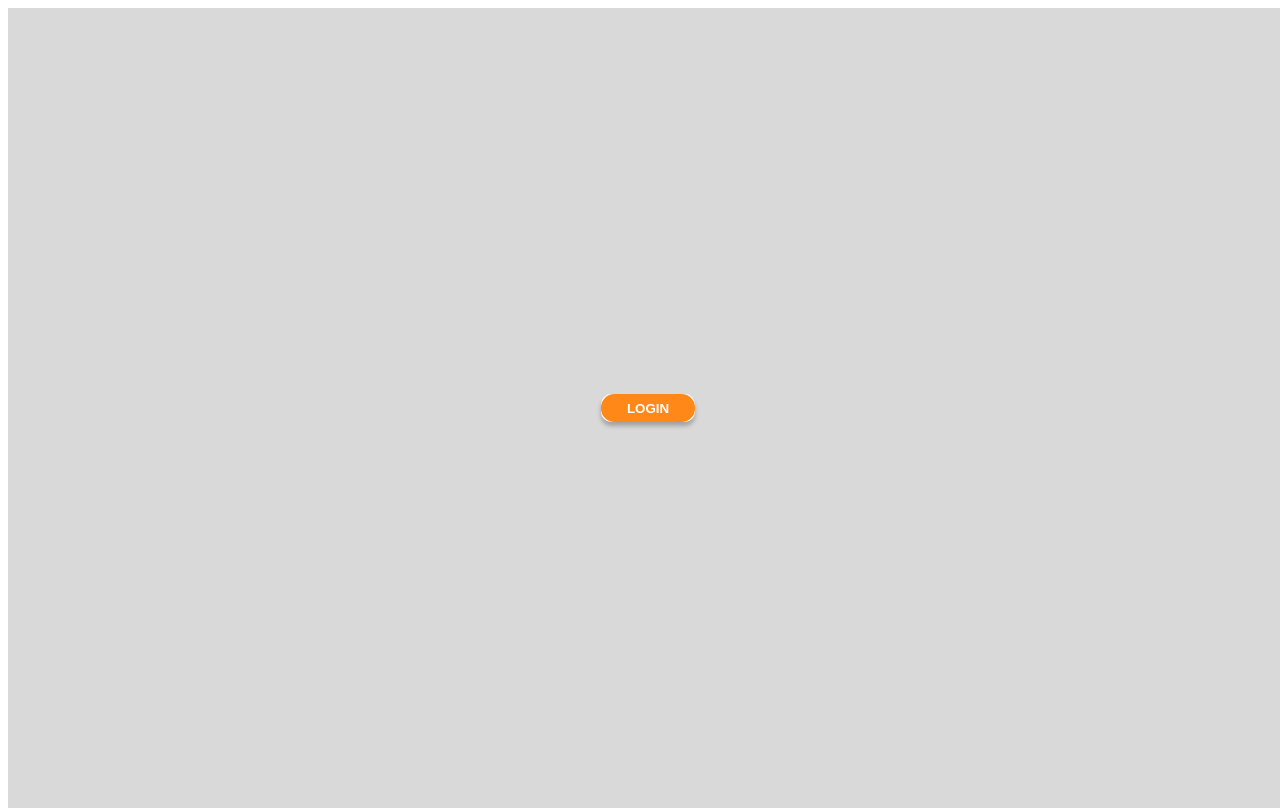
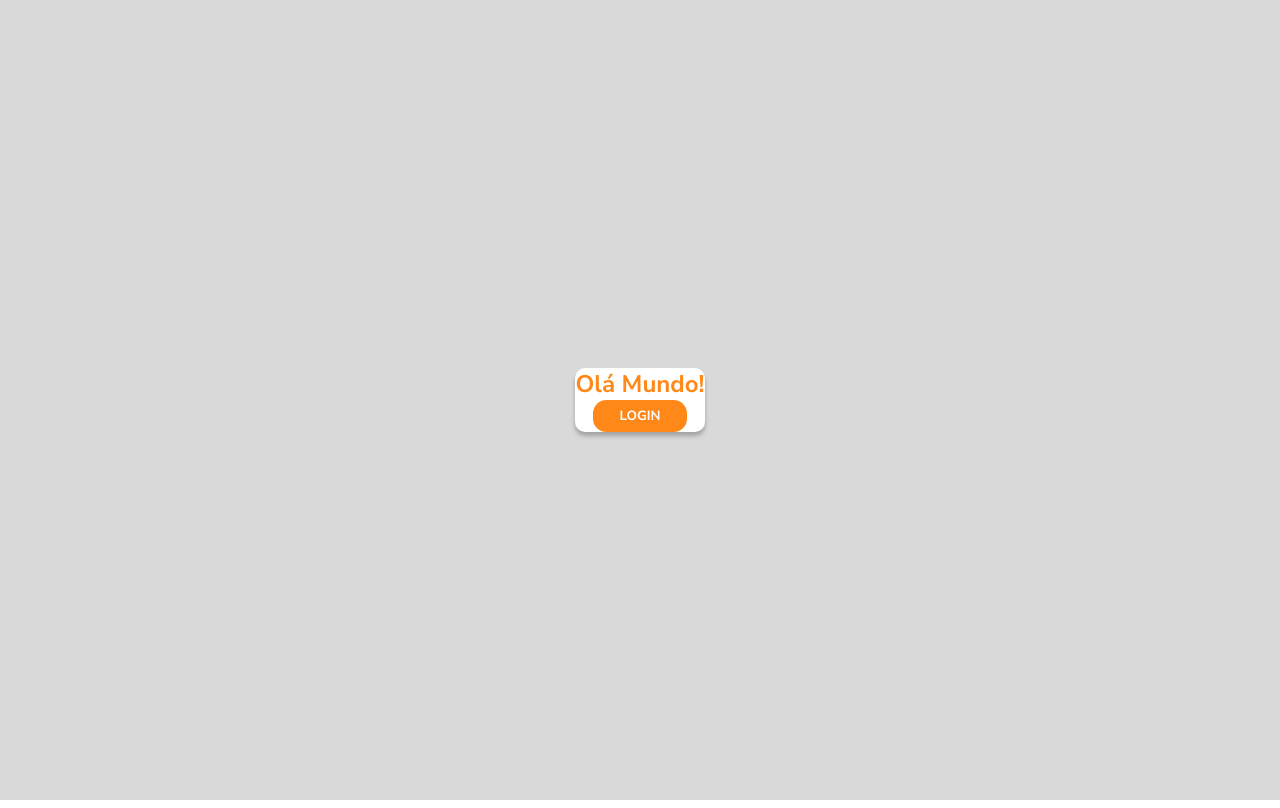
Before and after one commit to otneri/M01-PROJETO-AVALIATIVO_2, a React (Vite) app: page / in a window 1280 px wide. Built offline with nearby package versions, Linux system fonts and the light colour scheme.

Commit message:
title styled

```diff
--- a/src/App.jsx
+++ b/src/App.jsx
@@ -3,6 +3,8 @@
 // import { Rotas } from "./routes";
 import { Botao } from "./components/Buttons/Button";
 import { Paper } from "./components/Paper/Paper";
+import { Title } from "./components/Title/Title";
+import { Global } from "./themes";
 import { BodyStyled } from "./themes/ConfiguracaoGeral.styles";
 
 function App() {
@@ -12,9 +14,10 @@ function App() {
 
 
     <BodyStyled>
+      <Global/>
 
       <Paper>
-
+        <Title>Olá Mundo!</Title>
         <Botao>Login</Botao>
 
       </Paper>
--- a/src/components/Buttons/Buttons.styles.jsx
+++ b/src/components/Buttons/Buttons.styles.jsx
@@ -10,4 +10,10 @@ export const BotaoStyled =  styled.button `
     padding: .5em;
     width: 7em;
     border-radius: 1em;
+    cursor: pointer;
+
+    &:hover {
+        color: ${temaPrincipal.text.orange};
+        background-color: black;
+    }
 `
--- /dev/null
+++ b/src/components/Title/Title.jsx
@@ -0,0 +1,12 @@
+import {TitleStyled} from './Title.styled'
+import Proptypes from 'prop-types'
+
+export const Title = ({children}) => {
+    return (
+        <TitleStyled>{children}</TitleStyled>
+    )
+}
+
+Title.propTypes = {
+    children : Proptypes.node.isRequired,
+}
--- /dev/null
+++ b/src/components/Title/Title.styled.jsx
@@ -0,0 +1,8 @@
+import styled from 'styled-components'
+import {temaPrincipal} from '../../themes/TemaPrincipal'
+
+export const TitleStyled =  styled.h2 `
+    color: ${temaPrincipal.text.orange};
+    font-weight: bold;
+    font-size: x-large;
+`
```
